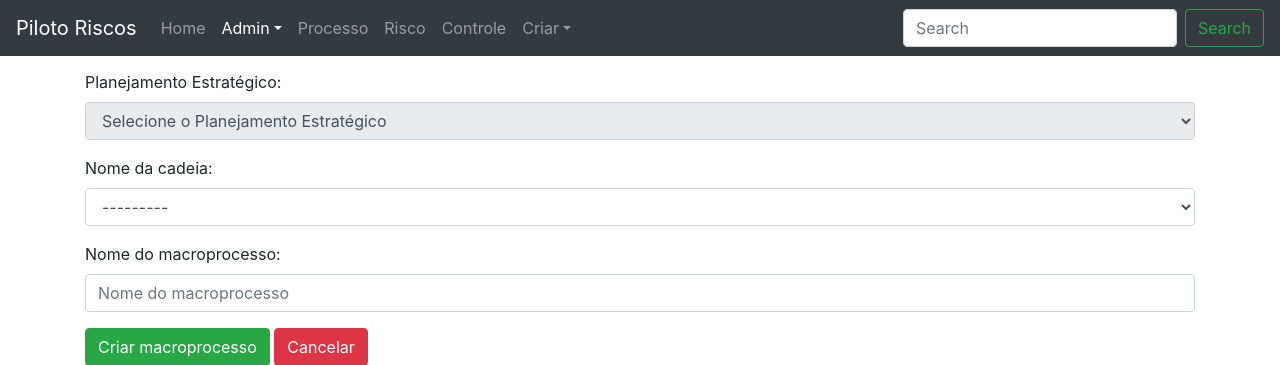
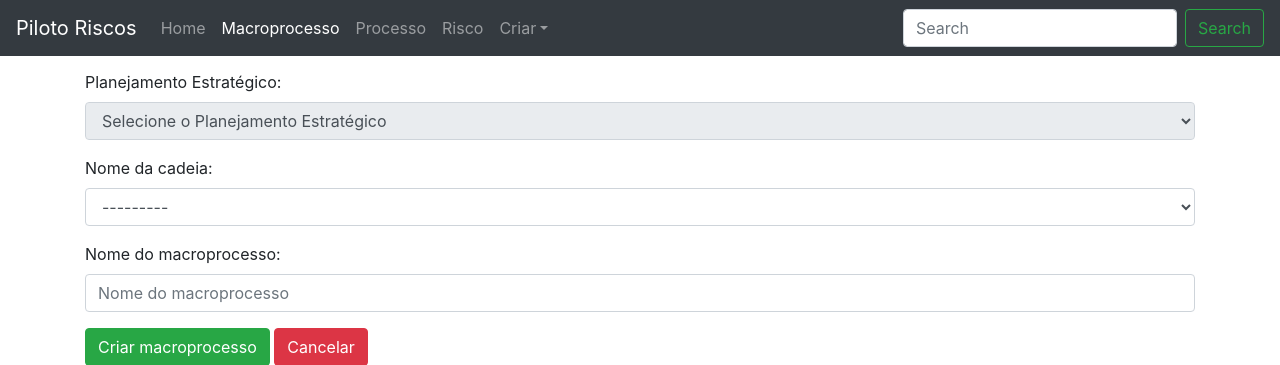
Before and after one commit to luisapuppin/riscos, a Django app: page /riscos/macroprocesso/criar/ in a window 1280 px wide. Shown: the top 365 px of the page. Run offline with Django 3.2, Linux system fonts and the light colour scheme; data that the repository does not hold is empty; some libraries are stand-ins or nearby versions.

Commit message:
Remove dropdown de admin e inclui macroprocesso

```diff
--- a/riscos/templates/riscos/header.html
+++ b/riscos/templates/riscos/header.html
@@ -9,22 +9,14 @@
             <li class="nav-item">
                 <a class="nav-link {% if active_bar == 'home' %} active {% endif %}" href="{% url 'riscos:index' %}">Home <span class="sr-only">(current)</span></a>
             </li>
-            <li class="nav-item dropdown">
-                <a class="nav-link dropdown-toggle {% if active_bar == 'admin' %} active {% endif %}" id="dropdown01" data-toggle="dropdown" aria-haspopup="true" aria-expanded="false">Admin</a>
-                <div class="dropdown-menu" aria-labelledby="dropdown01">
-                    <a class="dropdown-item" href="{% url 'riscos:listar_planejamento' %}">Planejamento Estratégico</a>
-                    <a class="dropdown-item" href="{% url 'riscos:listar_cadeia' %}">Cadeia</a>
-                    <a class="dropdown-item" href="{% url 'riscos:listar_macroprocesso' %}">Macroprocesso</a>
-                </div>
+            <li class="nav-item">
+                <a class="nav-link {% if active_bar == 'macroprocesso' %} active {% endif %}" href="{% url 'riscos:listar_macroprocesso' %}">Macroprocesso</a>
             </li>
             <li class="nav-item">
                 <a class="nav-link {% if active_bar == 'processo' %} active {% endif %}" href="{% url 'riscos:listar_processo' %}">Processo</a>
             </li>
             <li class="nav-item">
                 <a class="nav-link {% if active_bar == 'risco' %} active {% endif %}" href="{% url 'riscos:listar_risco' %}">Risco</a>
-            </li>
-            <li class="nav-item">
-                <a class="nav-link {% if active_bar == 'controle' %} active {% endif %}" href="{% url 'riscos:listar_tratamento' %}">Controle</a>
             </li>
             <li class="nav-item dropdown">
                 <a class="nav-link dropdown-toggle" id="dropdown02" data-toggle="dropdown" aria-haspopup="true" aria-expanded="false">Criar</a>
--- a/riscos/views.py
+++ b/riscos/views.py
@@ -26,17 +26,17 @@ def criar_planejamento(request):
             return redirect(reverse("riscos:listar_planejamento"))
     else:
         form = forms.FormPlanejamento()
-    context = {"form": form, "active_bar": "admin"}
+    context = {"form": form, "active_bar": "macroprocesso"}
     return render(request, 'riscos/criar_planejamento.html', context)
 
 def listar_planejamento(request):
     lista = models.Planejamento.objects.order_by("ds_planejamento")
-    context = {'lista': lista, "active_bar": "admin",}
+    context = {'lista': lista, "active_bar": "macroprocesso",}
     return render(request, 'riscos/listar_planejamento.html', context)
 
 def detalhar_planejamento(request, target_id):
     observacao = get_object_or_404(models.Planejamento, pk=target_id)
-    context = {'observacao': observacao, "active_bar": "admin",}
+    context = {'observacao': observacao, "active_bar": "macroprocesso",}
     return render(request, 'riscos/detalhar_planejamento.html', context)
 
 # ------- CADEIA -------
@@ -50,17 +50,17 @@ def criar_cadeia(request):
             return redirect(reverse("riscos:listar_cadeia"))
     else:
         form = forms.FormCadeia()
-    context = {"form": form, "active_bar": "admin",}
+    context = {"form": form, "active_bar": "macroprocesso",}
     return render(request, 'riscos/criar_cadeia.html', context)
 
 def listar_cadeia(request):
     lista = models.Cadeia.objects.order_by("id_planejamento")
-    context = {'lista': lista, "active_bar": "admin",}
+    context = {'lista': lista, "active_bar": "macroprocesso",}
     return render(request, 'riscos/listar_cadeia.html', context)
 
 def detalhar_cadeia(request, target_id):
     observacao = get_object_or_404(models.Cadeia, pk=target_id)
-    context = {'observacao': observacao, "active_bar": "admin",}
+    context = {'observacao': observacao, "active_bar": "macroprocesso",}
     return render(request, 'riscos/detalhar_cadeia.html', context)
 
 # ------- MACROPROCESSO -------
@@ -79,7 +79,7 @@ def criar_macroprocesso(request):
     context = {
         "form": form,
         "form2": form2,
-        "active_bar": "admin",
+        "active_bar": "macroprocesso",
     }
     return render(request, 'riscos/criar_macroprocesso.html', context)
 
@@ -87,12 +87,12 @@ def listar_macroprocesso(request):
     lista = models.Macroprocesso.objects.order_by(
         "id_cadeia__id_planejamento", "id_cadeia__ds_cadeia", "ds_macroprocesso"
     )
-    context = {'lista': lista, "active_bar": "admin",}
+    context = {'lista': lista, "active_bar": "macroprocesso",}
     return render(request, 'riscos/listar_macroprocesso.html', context)
 
 def detalhar_macroprocesso(request, target_id):
     observacao = get_object_or_404(models.Macroprocesso, pk=target_id)
-    context = {'observacao': observacao, "active_bar": "admin",}
+    context = {'observacao': observacao, "active_bar": "macroprocesso",}
     return render(request, 'riscos/detalhar_macroprocesso.html', context)
 
 # ------- PROCESSO -------
```
